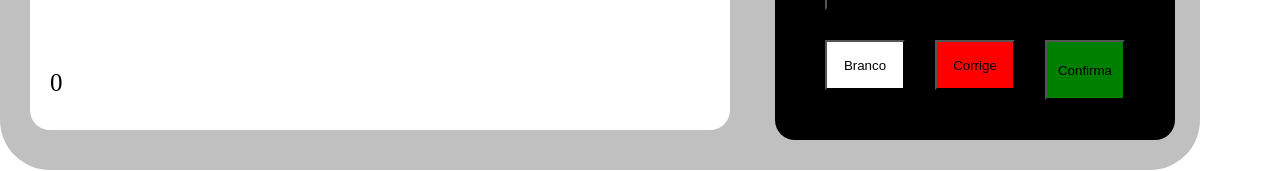
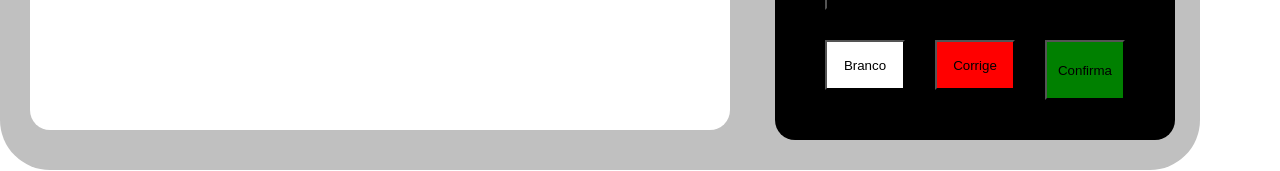
Before and after one commit to RobertaTardelli/UrnaEletronica, a React (Create React App) app in the folder urna/: page / in a window 1280 px wide. Shown: the part 500-671 px from the top of the page. Built offline with nearby package versions, Linux system fonts and the light colour scheme.

Commit message:
Todos ops botões funcionando corretamente

```diff
--- a/urna/src/components/index.js
+++ b/urna/src/components/index.js
@@ -242,7 +242,7 @@ export default function TelaInicial() {
                         <h4>Nome: {candidatoDigitado.nome}</h4>
                         <h4>Partido: {candidatoDigitado.partido}</h4>
                         <h5 className="rodape">{rodape}</h5>
-                        <h6 className="rodape"> {branco} </h6>
+
 
                     </div>
                     <div className="imagens">
```
